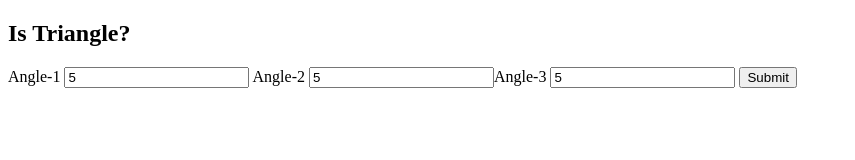
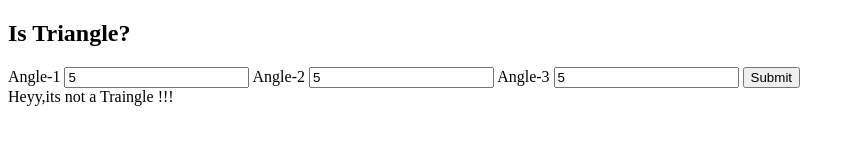
Before and after one commit to sanketdeshmukh1/triangles-fun, a plain HTML site: page index.html in a window 1280 px wide. Both pictures are taken after typing "5", "5", "5" into the empty fields and a click on the button "Submit". Shown: the whole page, without its empty margins (0-855 px from the left). Drawn offline with Linux system fonts and the light colour scheme.

Commit message:
js is done

```diff
--- a/app.js
+++ b/app.js
@@ -1,10 +1,23 @@
-const angles=document.querySelectorAll(".angles-class");
-const submitbtn=document.querySelector(".submit-button");
-const ans=document.querySelector(".answer");
+const angles=document.querySelectorAll('.angles-class');
+const submitbtn=document.querySelector('.submit-button');
+const ans=document.querySelector('.answer');
 
 
-function checktraingle(){
-    console.log("hello");
+function calsum(angel1,angel2,angel3){
+    const tempsum=angel1+angel2+angel3;
+    return tempsum;
 }
 
-submitbtn.addEventListener("click", checktraingle)
+function checktraingle(){
+
+    const sum=calsum( Number(angles[0].value),Number(angles[1].value),Number(angles[2].value));
+
+    if(sum===180){
+        ans.innerText="Traingle it is!!!";
+    }else{
+        ans.innerText="Heyy,its not a Traingle !!!";
+    }
+
+}
+
+submitbtn.addEventListener("click", checktraingle);
--- a/index.html
+++ b/index.html
@@ -14,10 +14,12 @@
     <input type="number" class="angles-class">
 
     <label for="angle2">Angle-2</label>
-    <input type="number" class="angles-class>
+    <input type="number" class="angles-class">
 
     <label for="angle3">Angle-3</label>
     <input type="number" class="angles-class">
+
+
     <button class="submit-button">Submit</button>
     <div class="answer"></div>
 
```
